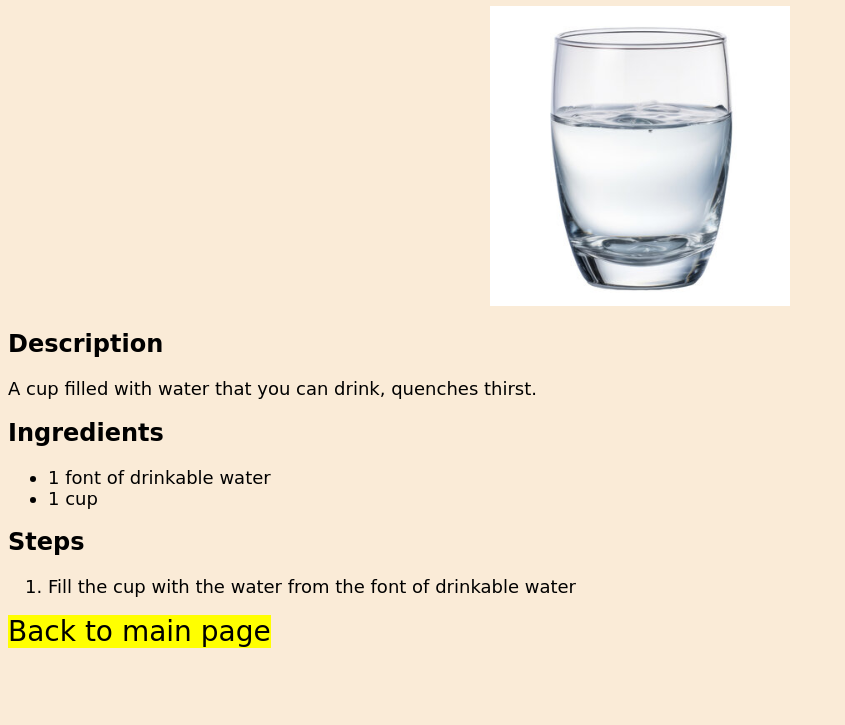
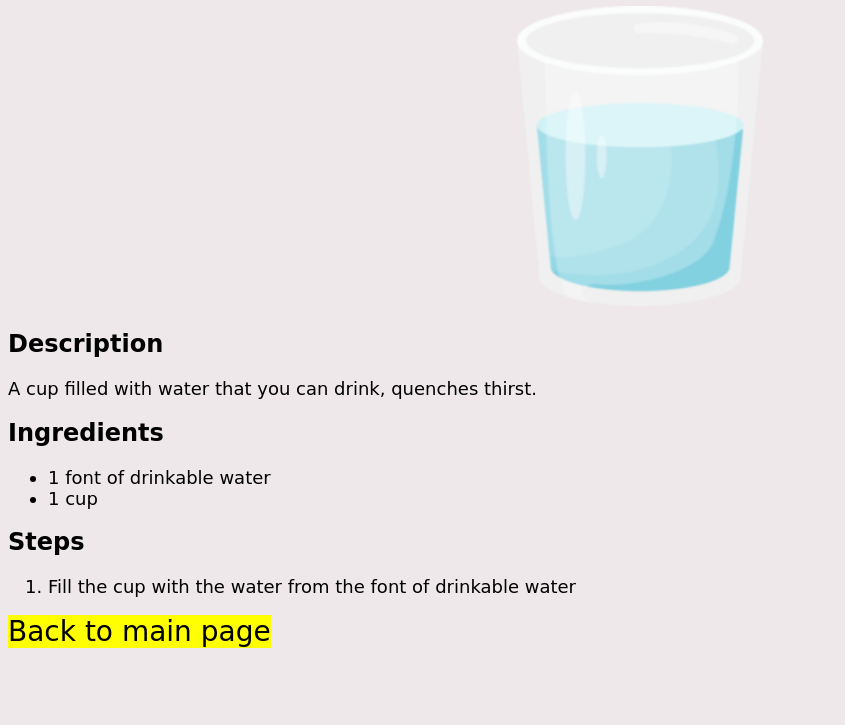
Before and after one commit to KezerSouza/odin-recipes, a plain HTML site: page recipes/cup_of_water.html in a window 1280 px wide. Shown: the part 75-800 px from the top of the page, without its empty margins (0-845 px from the left). Drawn offline with Linux system fonts and the light colour scheme.

Commit message:
Changed background color and cup of water image

```diff
--- a/recipes/cup_of_water.html
+++ b/recipes/cup_of_water.html
@@ -10,7 +10,7 @@
     <h1>Cup of water</h1>
 
     <div class="recipe_image">
-        <img src="../images/water.jpg" alt="Cup of water image">
+        <img src="../images/water.png" alt="Cup of water image">
     </div>
 
     <h2>Description</h2>
--- a/style.css
+++ b/style.css
@@ -1,6 +1,6 @@
 * {
     font-family: 'Brush Script MT', cursive, 'Gill Sans MT', Calibri, sans-serif;
-    background-color: antiquewhite;
+    background-color: rgb(238, 232, 235);
 }
 
 h1 {
```
Also changed, not shown: images/water.jpg (deleted), images/water.png (added).
